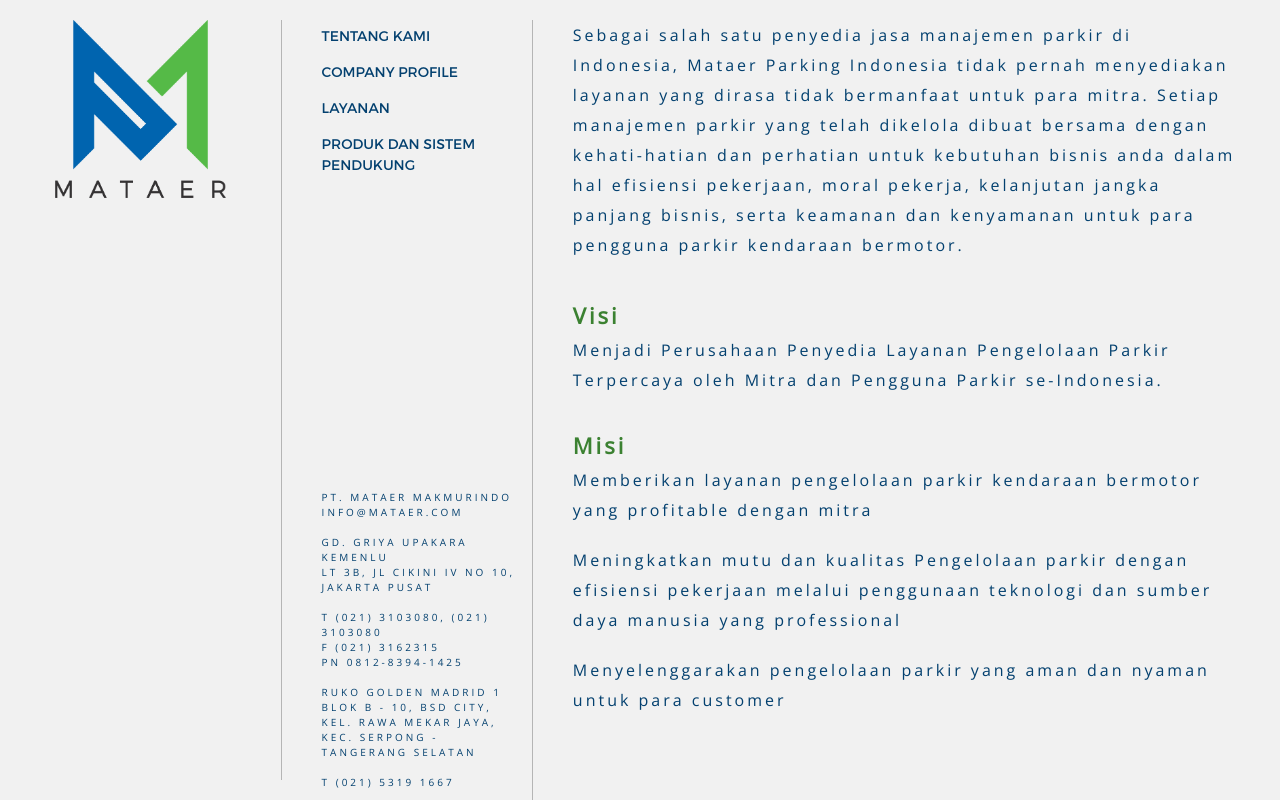
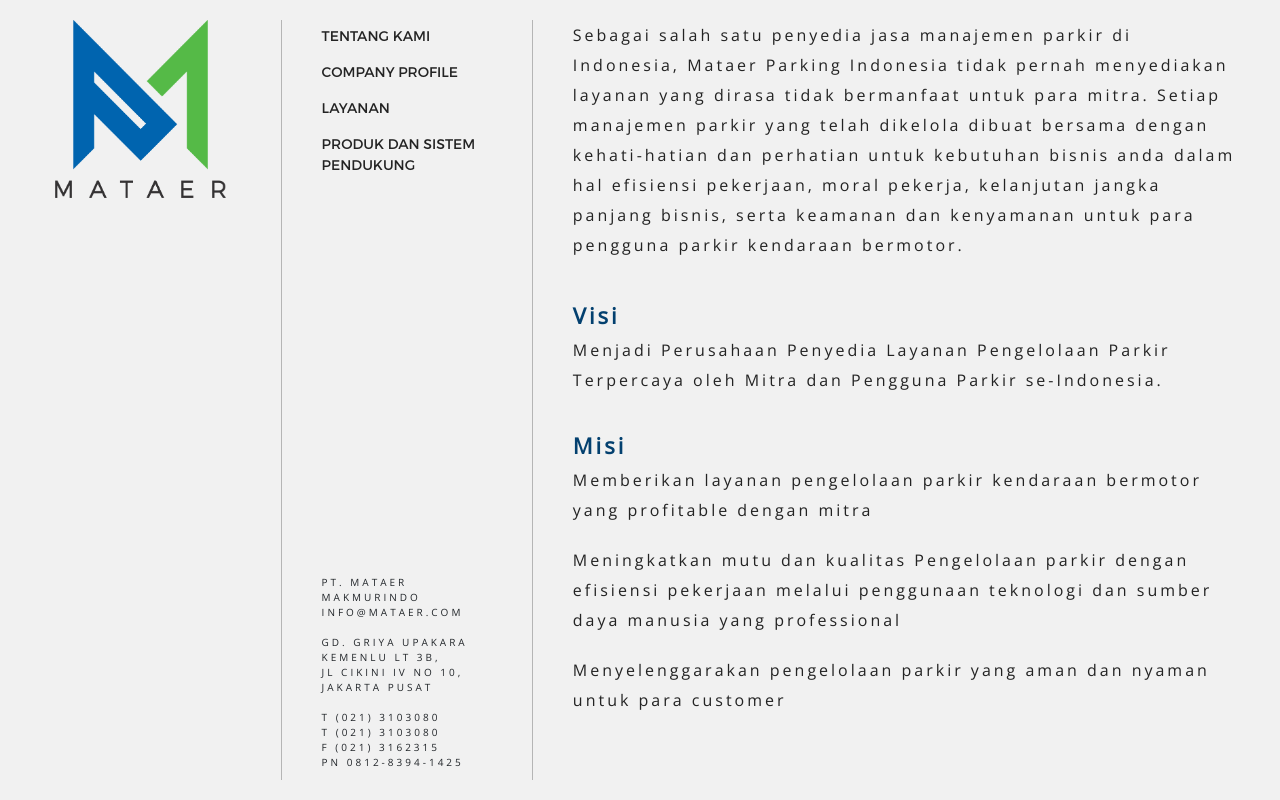
Before and after one commit to faikarghas/mataer, a Next.js app: page /about in a window 1280 px wide. Built offline with nearby package versions, Linux system fonts and the light colour scheme.

Commit message:
initial commit

```diff
--- a/pages/_document.js
+++ b/pages/_document.js
@@ -16,6 +16,7 @@
 
                     {/* favicon */}
                     <link href="https://fonts.googleapis.com/css2?family=Open+Sans:wght@300&display=swap" rel="stylesheet"></link>
+                    <link href="https://fonts.googleapis.com/css2?family=Montserrat:wght@300;900&display=swap" rel="stylesheet"></link>
                 </Head>
                 <body>
                     <Main />
--- a/pages/about.js
+++ b/pages/about.js
@@ -9,7 +9,7 @@
     return (
         <div className="page_layout">
             <SideBar activeMenu={{act:'active',menu:'about'}} src="/mataer-logo-color.png"/>
-            <div className="page_layout-main d-flex"  initial='initial' animate='animate' exit="exit">
+            <div className="page_layout-main"  initial='initial' animate='animate' exit="exit">
                 <div className="menu-first menu-main">
                   <ul>
                     <li><Link href="/about"><a>Tentang Kami</a></Link></li>
@@ -21,18 +21,15 @@
                         <li><p>PT. Mataer Makmurindo</p></li>
                         <li><p>info@mataer.com</p></li>
                         <br/>
-                        <li><p>Gd. Griya Upakara Kemenlu <br/>Lt 3B, Jl Cikini IV No 10, <br/>Jakarta Pusat</p></li>
+                        <li><p>Gd. Griya Upakara <br/>Kemenlu Lt 3B, <br/>Jl Cikini IV No 10, <br/>Jakarta Pusat</p></li>
                         <br/>
-                        <li><p>T (021) 3103080, (021) 3103080</p></li>
+                        <li><p>T (021) 3103080</p></li>
+                        <li><p>T (021) 3103080</p></li>
                         <li><p>F (021) 3162315</p></li>
                         <li><p>PN 0812-8394-1425</p></li>
-                        <br/>
-                        <li><p>Ruko Golden Madrid 1 <br/>Blok B - 10, BSD City, <br/>Kel. Rawa Mekar Jaya, Kec. Serpong - Tangerang Selatan</p></li>
-                        <br/>
-                        <li><p>T (021) 5319 1667</p></li>
                     </ul>
                 </div>
-                <div className="about-second page_about">
+                <div className="content__wrapper page_about">
                   <p>Sebagai salah satu penyedia jasa manajemen parkir di Indonesia, Mataer Parking Indonesia tidak pernah menyediakan layanan yang dirasa tidak bermanfaat untuk para mitra. Setiap manajemen parkir yang telah dikelola dibuat bersama dengan kehati-hatian dan perhatian untuk kebutuhan bisnis anda dalam hal efisiensi pekerjaan, moral pekerja, kelanjutan jangka panjang bisnis, serta keamanan dan kenyamanan untuk para pengguna parkir kendaraan bermotor.</p>
                   <br/>
                   <br/>
--- a/pages/index.js
+++ b/pages/index.js
@@ -18,7 +18,7 @@
                     <li><Link href="/about"><a>Produk dan Sistem Pendukung</a></Link></li>
                   </ul>
                 </div>
-                <div className="about-second">
+                <div className="content__wrapper">
                   <h1>Mataer Parking Indonesia (MAPI) merupakan perusahaan penyedia layanan manajemen parkir kendaraan bermotor berbasis teknologi komputerisasi. </h1>
                 </div>
             </div>
--- a/sass/base/_base.scss
+++ b/sass/base/_base.scss
@@ -34,11 +34,15 @@
 
 body {
     box-sizing: border-box;
+    overflow: hidden;
+    font-family: 'Open Sans', sans-serif;
+
+    @include respond(down-tab-port){
+        overflow: auto;
+    }
     @include respond(tab-port) { // width <= 900
         padding: 0 ;
     }
-    font-family: 'Brandon-grotesque-regular', sans-serif;
-    overflow-x: hidden;
 }
 
 input,
--- a/sass/base/_typography.scss
+++ b/sass/base/_typography.scss
@@ -5,12 +5,12 @@
 p{
     font-family: 'Open Sans', sans-serif;
     font-size: 1.6rem;
-    color: $color_darkblue;
     letter-spacing: 3px;
 }
 
 h1,h2,h3,h4,h5,th,td{
     font-family: 'Open Sans', sans-serif;
+    // font-family: 'Montserrat', sans-serif;
     font-size: 2rem;
     color: $color_darkblue;
     letter-spacing: 3px;
--- a/sass/layout/_layout.scss
+++ b/sass/layout/_layout.scss
@@ -10,17 +10,59 @@
     }
 
     .page_layout-main{
+        display: flex;
         width: 78%;
         height: 100vh;
         padding: 0 4rem;
         overflow: hidden;
+        @include respond(down-tab-port){
+            display: flex;
+            flex-direction: column;
+            width: 100%;
+            height: unset;
+            overflow: auto;
+        }
     }
 
 }
 
 .home-bg{
-    background-image: url('/bg-mataer2.png');
+    background-image: url('/bgtest2.jpg');
     background-position: 0% 61%;
     background-size: cover;
     background-repeat: no-repeat;
 }
+
+.content__wrapper{
+    width: 77%;
+    position: relative;
+    padding-left: 4rem;
+    padding-bottom: 4rem;
+    margin-top: 2rem;
+    overflow-y: auto;
+    @include respond(down-tab-port){
+        padding-left: 0rem;
+    }
+    h1{
+        color: white;
+        font-size: 5rem;
+        font-weight: 300;
+    }
+
+    .content-about-wrapper{
+        ol{
+            li{
+                display: flex;
+                border-bottom: 1px solid lightgray;
+                padding: 1rem;
+                span{
+                    display: block;
+                    p{
+                        margin: 0;
+                    }
+                }
+                p{margin: 0;}
+            }
+        }
+    }
+}
--- a/sass/layout/_sidebar.scss
+++ b/sass/layout/_sidebar.scss
@@ -6,6 +6,13 @@
     display: flex;
     justify-content: space-between;
     flex-direction: column;
+
+    @include respond(down-tab-port){
+        position: relative;
+        height: unset;
+        width: 100%;
+    }
+
     &-content{
         height: 100%;
         margin: 2rem 0;
@@ -19,6 +26,9 @@
             .logo{
                 width: 100%;
                 object-fit: contain;
+                @include respond(down-tab-port){
+                    width: 100px;
+                }
             }
             .link{
                 list-style: none;
@@ -61,13 +71,16 @@
 .menu-first{
     width: 23%;
     position: relative;
-    padding-right: 1rem;
+    padding-right: 4rem;
     margin-top: 2rem;
+    margin-bottom: 2rem;
     padding-top: 5px;
     display: flex;
     flex-direction: column;
     justify-content: space-between;
-
+    @include respond(down-tab-port){
+        width: 100%;
+    }
     .information{
         list-style: none;
         li {
@@ -86,7 +99,7 @@
     &:after{
         right: 0;
         border-right: 1px solid #b5b5b5;
-        height: calc(100% + 1rem);
+        height: calc(100%);
         position: absolute;
         top: 0rem;
         content: "";
@@ -120,9 +133,9 @@
         li{
             list-style: none;
             a{
-                color: $color_darkblue;
+                color: #232323;
                 &:hover{
-                    color: $color_darkgreen;
+                    color: $color_darkblue;
                 }
             }
         }
--- a/sass/main.scss
+++ b/sass/main.scss
@@ -13,8 +13,3 @@
 
 @import "pages/_home";
 @import "pages/_about";
-
-
-body{
-    overflow: hidden;
-}
--- a/sass/pages/_about.scss
+++ b/sass/pages/_about.scss
@@ -8,14 +8,15 @@
         font-size: 2.2rem;
         line-height: 30px;
         font-weight: bold;
-        color: $color_darkgreen;
+        color: $color_darkblue;
     }
     p{
         line-height: 30px;
+        color: #232323;
     }
     ul{
         li{
-            color: $color_darkblue;
+            color: #232323;
             font-family: 'Open Sans', sans-serif;
             font-size: 1.6rem;
             line-height: 30px;
@@ -41,9 +42,9 @@
         margin-top: 10px;
         li{
             &:first-child{
-            border-top: 1px solid $color_darkgreen;
+            border-top: 1px solid #232323;;
             }
-            border-bottom: 1px solid $color_darkgreen;
+            border-bottom: 1px solid #232323;
             margin: 0;
             padding-bottom: 5px;
         }
--- a/sass/pages/_home.scss
+++ b/sass/pages/_home.scss
@@ -2,36 +2,3 @@
     height: 100%;
     overflow-y: auto;
 }
-
-
-
-.about-second{
-    width: 77%;
-    position: relative;
-    padding-left: 4rem;
-    margin-top: 2rem;
-    overflow-y: auto;
-
-    h1{
-        color: white;
-        font-size: 5rem;
-        font-weight: 300;
-    }
-
-    .content-about-wrapper{
-        ol{
-            li{
-                display: flex;
-                border-bottom: 1px solid lightgray;
-                padding: 1rem;
-                span{
-                    display: block;
-                    p{
-                        margin: 0;
-                    }
-                }
-                p{margin: 0;}
-            }
-        }
-    }
-}
```
Also changed, not shown: public/bgtest.jpg (added), public/bgtest2.jpg (added).
